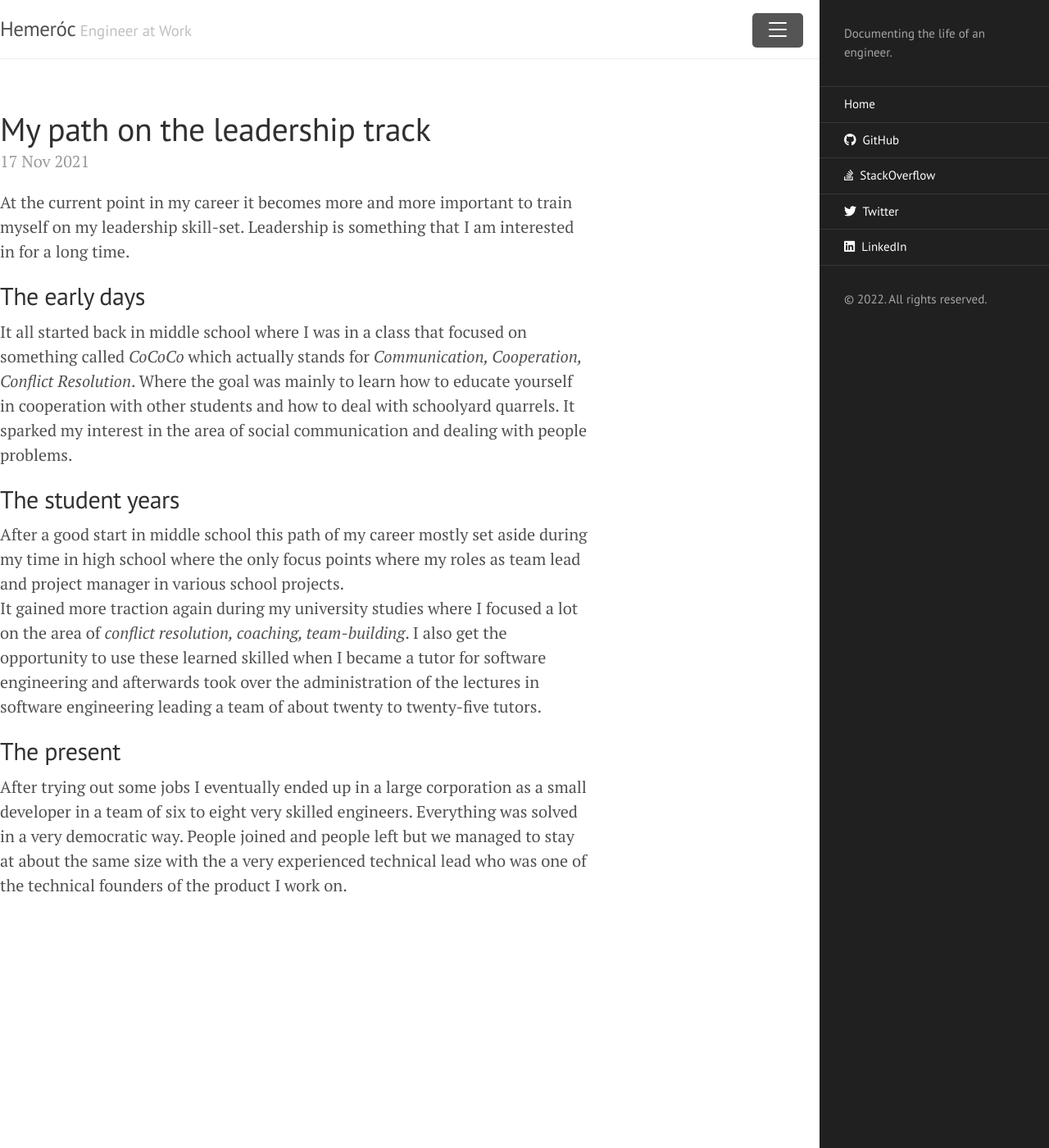
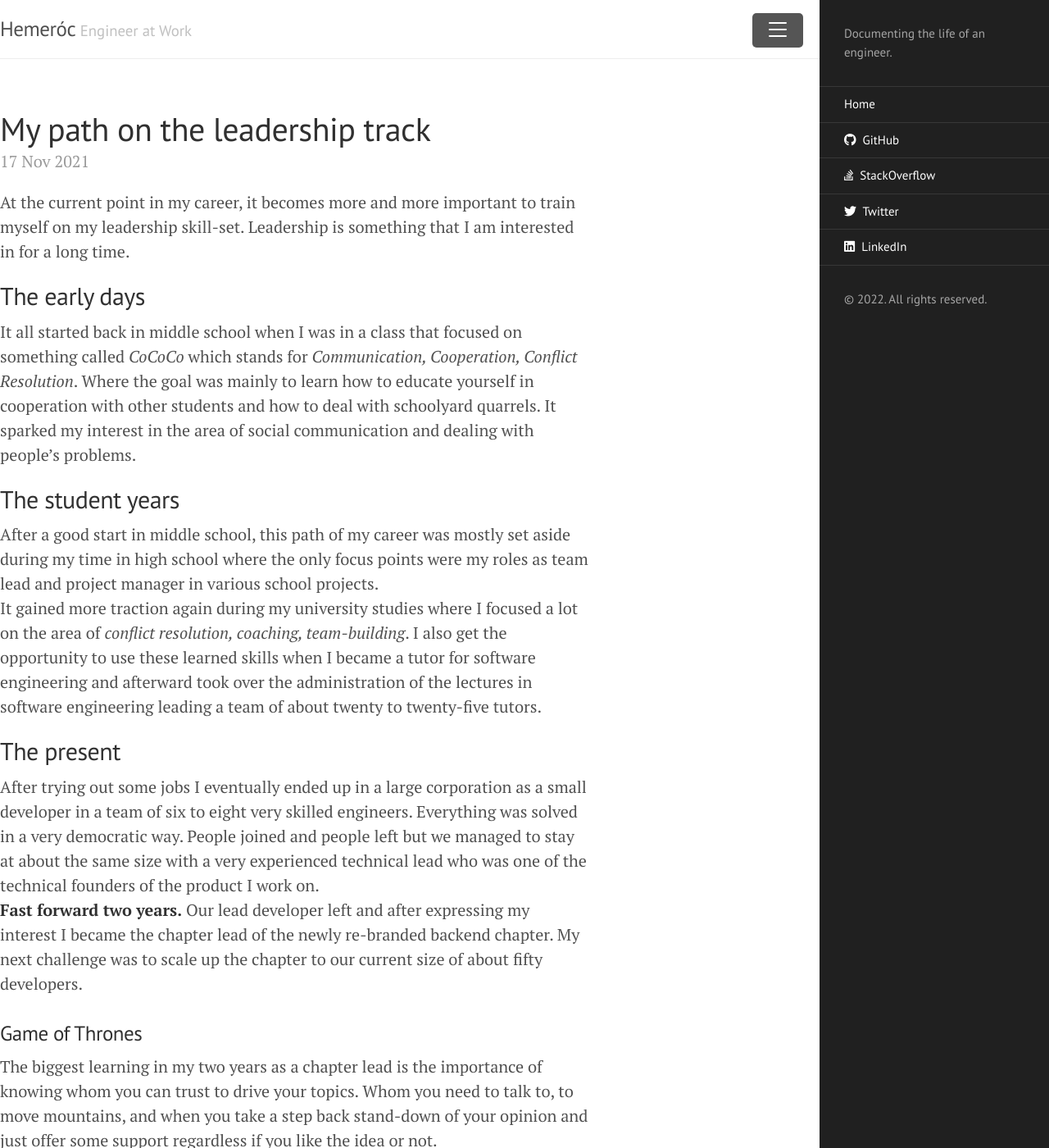
Before and after one commit to hemeroc/hemeroc.github.io, a Jekyll site: the page built from _posts/2021-11-17-leadership.md, in a window 1280 px wide and 1400 px high. Shown: the whole window at 82% size. Built offline with Jekyll 4.4.1, drawn with Linux system fonts in a browser that asks for light colours; nearby versions of some CDN libraries; some of the changed text lies outside the part shown.

Commit message:
leadership

```diff
--- a/_posts/2021-11-17-leadership.md
+++ b/_posts/2021-11-17-leadership.md
@@ -3,17 +3,23 @@ layout: post
 title: My path on the leadership track
 ---
 
-At the current point in my career it becomes more and more important to train myself on my leadership skill-set. Leadership is something that I am interested in for a long time.
+At the current point in my career, it becomes more and more important to train myself on my leadership skill-set. Leadership is something that I am interested in for a long time.
 
 ## The early days
 
-It all started back in middle school where I was in a class that focused on something called _CoCoCo_ which actually stands for _Communication, Cooperation, Conflict Resolution_. Where the goal was mainly to learn how to educate yourself in cooperation with other students and how to deal with schoolyard quarrels. It sparked my interest in the area of social communication and dealing with people problems.
+It all started back in middle school when I was in a class that focused on something called _CoCoCo_ which stands for _Communication, Cooperation, Conflict Resolution_. Where the goal was mainly to learn how to educate yourself in cooperation with other students and how to deal with schoolyard quarrels. It sparked my interest in the area of social communication and dealing with people's problems.
 
 ## The student years
 
-After a good start in middle school this path of my career mostly set aside during my time in high school where the only focus points where my roles as team lead and project manager in various school projects.
-It gained more traction again during my university studies where I focused a lot on the area of _conflict resolution, coaching, team-building_. I also get the opportunity to use these learned skilled when I became a tutor for software engineering and afterwards took over the administration of the lectures in software engineering leading a team of about twenty to twenty-five tutors.
+After a good start in middle school, this path of my career was mostly set aside during my time in high school where the only focus points were my roles as team lead and project manager in various school projects.
+It gained more traction again during my university studies where I focused a lot on the area of _conflict resolution, coaching, team-building_. I also get the opportunity to use these learned skills when I became a tutor for software engineering and afterward took over the administration of the lectures in software engineering leading a team of about twenty to twenty-five tutors.
 
 ## The present
 
-After trying out some jobs I eventually ended up in a large corporation as a small developer in a team of six to eight very skilled engineers. Everything was solved in a very democratic way. People joined and people left but we managed to stay at about the same size with the a very experienced technical lead who was one of the technical founders of the product I work on.
+After trying out some jobs I eventually ended up in a large corporation as a small developer in a team of six to eight very skilled engineers. Everything was solved in a very democratic way. People joined and people left but we managed to stay at about the same size with a very experienced technical lead who was one of the technical founders of the product I work on.
+**Fast forward two years.** Our lead developer left and after expressing my interest I became the chapter lead of the newly re-branded backend chapter. My next challenge was to scale up the chapter to our current size of about fifty developers.
+
+### Game of Thrones
+
+The biggest learning in my two years as a chapter lead is the importance of knowing whom you can trust to drive your topics. Whom you need to talk to, to move mountains, and when you take a step back stand-down of your opinion and just offer some support regardless if you like the idea or not.
+Or what is simply called politics.
```
